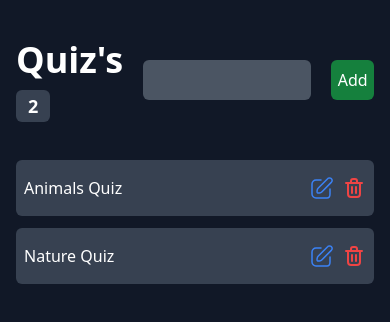
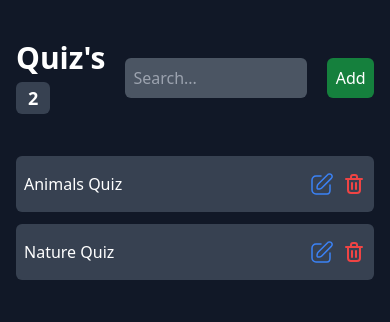
Before and after one commit to Reecure/React_quiz_test, a React (Vite) app: page / in a window 390 px wide. Shown: the top 322 px of the page. Built offline with nearby package versions, Linux system fonts and the light colour scheme.

Commit message:
refactor: refactoring code decompose header fix bugs in quiz's

```diff
--- a/src/App.tsx
+++ b/src/App.tsx
@@ -2,24 +2,16 @@ import { useEffect, useState } from 'react';
 
 import { quizList } from '../data';
 
-import Button from '@/components/ui/Button';
 import Container from '@/components/ui/Container';
-import Input from '@/components/ui/Input';
+import Header from '@/components/widgets/Header';
 import QuizForm from '@/components/widgets/QuizForm';
 import QuizList from '@/components/widgets/QuizList';
+import { throttle } from '@/helpers';
 import { IListQuiz, IQuiz } from '@/types';
 
 export type FormData = {
   title: string;
   quizList: IQuiz[];
-};
-
-const throttleDelete = () => {
-  return new Promise<void>((resolve) => {
-    setTimeout(() => {
-      resolve();
-    }, 1000);
-  });
 };
 
 const App = () => {
@@ -65,7 +57,7 @@ const App = () => {
     const updatedList = quizListInit?.filter((item) => item.id !== id);
 
     if (updatedList) {
-      await throttleDelete();
+      await throttle();
       setQuizListInit(updatedList);
       localStorage.setItem('reactQuizStorage', JSON.stringify(updatedList));
     }
@@ -77,48 +69,32 @@ const App = () => {
 
   if (formIsOpen && quizListInit) {
     return (
+      <main className="w-full">
         <QuizForm
           initedListQuiz={quizListInit}
           closeForm={() => setIsFormOpen(false)}
           initialValues={quizForEditing !== null ? quizForEditing : null}
           updateStorage={(quizList: IListQuiz[]) => setQuizListInit(quizList)}
         />
+      </main>
     );
   }
 
   return (
     <Container className="flex flex-col items-start w-full min-h-screen py-10">
       {!isQuizStarted && (
-        <header className="flex justify-between w-full items-center gap-5 mb-10">
-          {!formIsOpen && (
-            <p className="text-4xl font-semibold">
-              Quiz&apos;s{' '}
-              <span className="p-1 px-3 bg-gray-700 rounded-md text-lg">
-                {filteredQuizList?.length || 0}
-              </span>{' '}
-            </p>
-          )}
-
-          <Input
-            value={searchedQuizTitle}
-            name="searchQuiz"
-            variant="primary"
-            onChange={(e) => setSearchedQuizTitle(e.currentTarget.value)}
-            className="max-w-[450px] h-10"
-          />
-
-          <Button
-            variant="green"
-            onClick={() => {
+        <Header
+          quizListLength={filteredQuizList?.length || 0}
+          formIsOpen={formIsOpen}
+          searchQuizTitle={searchedQuizTitle}
+          setSearchedQuizTitle={(e) => setSearchedQuizTitle(e.currentTarget.value)}
+          setOpenForm={() => {
             setIsFormOpen(true);
             setQuizForEditing(null);
           }}
-          >
-            Add
-          </Button>
-        </header>
+        />
       )}
-
+      <main className="w-full">
         <QuizList
           isLoading={isLoading}
           setIdForEditing={editQuizHandler}
@@ -129,6 +105,7 @@ const App = () => {
             setIsQuizStarted(false);
           }}
         />
+      </main>
     </Container>
   );
 };
--- a/src/components/ui/UserAnswer/index.tsx
+++ b/src/components/ui/UserAnswer/index.tsx
@@ -8,7 +8,7 @@ interface Props {
 
 const UserAnswer: FC<Props> = ({ userAnswer }) => {
   return (
-    <div
+    <li
       className={`w-full border-2 p-5 rounded-md ${
         userAnswer.isCorrect ? 'border-green-300' : 'border-red-300'
       }`}
@@ -16,7 +16,7 @@ const UserAnswer: FC<Props> = ({ userAnswer }) => {
       <h5 className="text-xl font-semibold">Question: {userAnswer.title}</h5>
       <p>Answer: {userAnswer.answer}</p>
       <p>Points: {userAnswer.points}</p>
-    </div>
+    </li>
   );
 };
 
--- /dev/null
+++ b/src/components/widgets/Header/index.tsx
@@ -0,0 +1,48 @@
+import { ChangeEvent, FC } from 'react';
+
+import Button from '@/components/ui/Button';
+import Input from '@/components/ui/Input';
+
+interface Props {
+  quizListLength: number;
+  formIsOpen: boolean;
+  searchQuizTitle: string;
+  setSearchedQuizTitle: (e: ChangeEvent<HTMLInputElement>) => void;
+  setOpenForm: () => void;
+}
+
+const Header: FC<Props> = ({
+  quizListLength,
+  formIsOpen,
+  searchQuizTitle,
+  setSearchedQuizTitle,
+  setOpenForm,
+}) => {
+  return (
+    <header className="flex justify-between w-full items-center gap-5 mb-10">
+      {!formIsOpen && (
+        <p className="text-3xl font-semibold mb-1">
+          Quiz&apos;s{' '}
+          <span className="p-1 px-3 bg-gray-700 rounded-md text-lg">
+            {quizListLength}
+          </span>{' '}
+        </p>
+      )}
+
+      <Input
+        value={searchQuizTitle}
+        name="searchQuiz"
+        variant="primary"
+        placeholder="Search..."
+        onChange={setSearchedQuizTitle}
+        className="max-w-[450px] h-10"
+      />
+
+      <Button variant="green" onClick={setOpenForm}>
+        Add
+      </Button>
+    </header>
+  );
+};
+
+export default Header;
--- a/src/components/widgets/Quiz/index.tsx
+++ b/src/components/widgets/Quiz/index.tsx
@@ -1,24 +1,18 @@
 import { FC, useEffect, useState } from 'react';
 
+import chevron from '@/assets/icons/chevron.svg?react';
 import Button from '@/components/ui/Button';
 import Container from '@/components/ui/Container';
+import Icon from '@/components/ui/Icon';
 import Radio from '@/components/ui/Radio';
 import UserAnswer from '@/components/ui/UserAnswer';
+import { formatTime } from '@/helpers';
 import { IListQuiz, IUserQuizAnswer } from '@/types';
 
 interface Props {
   quiz: IListQuiz;
   closeQuiz: () => void;
 }
-
-const formatTime = (seconds: number) => {
-  const minutes = Math.floor(seconds / 60);
-  const remainingSeconds = seconds % 60;
-  const formattedMinutes = String(minutes).padStart(2, '0');
-  const formattedSeconds = String(remainingSeconds).padStart(2, '0');
-
-  return `${formattedMinutes}:${formattedSeconds}`;
-};
 
 const Quiz: FC<Props> = ({ quiz, closeQuiz }) => {
   const [currentQuestion, setCurrentQuestion] = useState(0);
@@ -99,11 +93,11 @@ const Quiz: FC<Props> = ({ quiz, closeQuiz }) => {
               Reset
             </Button>
           </div>
-          <div className="flex flex-col gap-5">
+          <ul className="flex flex-col gap-5">
             {userAnswers.map((answer) => (
               <UserAnswer key={answer.id} userAnswer={answer} />
             ))}
-          </div>
+          </ul>
         </div>
       </Container>
     );
@@ -111,7 +105,7 @@ const Quiz: FC<Props> = ({ quiz, closeQuiz }) => {
 
   return (
     <Container className="flex justify-center items-center min-h-screen">
-      <div className="flex flex-col gap-5 w-[450px] sm:w-[550px]">
+      <div className="flex flex-col gap-5 w-[320px] sm:w-[550px]">
         <h1 className="text-5xl font-semibold">{quiz.title}</h1>
         <div>
           <h2 className="text-2xl">
@@ -143,8 +137,15 @@ const Quiz: FC<Props> = ({ quiz, closeQuiz }) => {
             disabled={selectedAnswer === null}
             onClick={handleNextQuestion}
             variant="green"
+            className="flex justify-center items-center"
           >
             Next
+            <Icon
+              width={18}
+              height={18}
+              Svg={chevron}
+              className="rotate-90 relative top-[1px]"
+            />
           </Button>
 
           <p>{formatTime(currentTime)}</p>
--- a/src/components/widgets/QuizForm/index.tsx
+++ b/src/components/widgets/QuizForm/index.tsx
@@ -3,12 +3,14 @@ import { FC, useState } from 'react';
 import { FormProvider, useFieldArray, useForm } from 'react-hook-form';
 
 import { FormData } from '@/App';
+import chevron from '@/assets/icons/chevron.svg?react';
 import close from '@/assets/icons/close.svg?react';
 import Button from '@/components/ui/Button';
 import Container from '@/components/ui/Container';
 import Icon from '@/components/ui/Icon';
 import Input from '@/components/ui/Input';
 import QuestionAnswerForm from '@/components/ui/QuestionAnswerForm';
+import { throttle } from '@/helpers';
 import { IListQuiz } from '@/types';
 
 interface Props {
@@ -17,14 +19,6 @@ interface Props {
   closeForm: () => void;
   updateStorage: (list: IListQuiz[]) => void;
 }
-
-const throttleSubmission = () => {
-  return new Promise<void>((resolve) => {
-    setTimeout(() => {
-      resolve();
-    }, 1000);
-  });
-};
 
 const QuizForm: FC<Props> = ({
   initedListQuiz,
@@ -37,7 +31,17 @@ const QuizForm: FC<Props> = ({
   const methods = useForm<FormData>({
     defaultValues: initialValues
       ? { title: initialValues.title, quizList: initialValues.questions }
-      : { quizList: [], title: '' },
+      : {
+          quizList: [
+            {
+              id: crypto.randomUUID(),
+              title: '',
+              points: '1',
+              answers: [{ id: crypto.randomUUID(), answer: '', isCorrect: false }],
+            },
+          ],
+          title: '',
+        },
   });
 
   const { handleSubmit, register, setError } = methods;
@@ -71,6 +75,13 @@ const QuizForm: FC<Props> = ({
     setIsLoading(true);
     let hasError = false;
 
+    if (data.quizList.length === 0) {
+      setFormError('The quiz must have at least one question.');
+      setIsLoading(false);
+
+      return;
+    }
+
     data.quizList.forEach((question, index) => {
       const hasCorrectAnswer = question.answers.some((answer) => answer.isCorrect);
 
@@ -90,7 +101,7 @@ const QuizForm: FC<Props> = ({
       return;
     }
 
-    await throttleSubmission();
+    await throttle();
 
     let updatedQuizList: IListQuiz[];
 
@@ -118,7 +129,17 @@ const QuizForm: FC<Props> = ({
 
   return (
     <Container className="flex flex-col items-center max-w-[750px]">
-      <Button variant="green" onClick={() => closeForm()} className="self-start my-5">
+      <Button
+        variant="green"
+        onClick={() => closeForm()}
+        className="self-start my-5 flex justify-center items-center"
+      >
+        <Icon
+          width={18}
+          height={18}
+          Svg={chevron}
+          className="-rotate-90 relative top-[1px]"
+        />
         Back
       </Button>
       <FormProvider {...methods}>
--- a/src/components/widgets/QuizList/index.tsx
+++ b/src/components/widgets/QuizList/index.tsx
@@ -59,11 +59,15 @@ const QuizList: FC<Props> = ({
     );
   }
 
+  if (quizs.length === 0) {
+    return <h2 className="text-2xl mx-auto mt-5">There is no quiz&apos;s yet</h2>;
+  }
+
   return (
     <section className="flex flex-col items-center gap-10 w-full">
-      <div className="flex flex-col items-center max-w-[750px] gap-3 w-full">
+      <ul className="flex flex-col items-center max-w-[750px] gap-3 w-full">
         {quizs?.map((quiz, i) => (
-          <div
+          <li
             key={quiz.id}
             className="flex justify-between items-center px-2 py-4 bg-gray-700 group rounded-md w-full"
           >
@@ -84,9 +88,9 @@ const QuizList: FC<Props> = ({
                 />
               </Button>
             </div>
-          </div>
+          </li>
         ))}
-      </div>
+      </ul>
     </section>
   );
 };
--- /dev/null
+++ b/src/helpers/index.ts
@@ -0,0 +1,16 @@
+export const throttle = () => {
+  return new Promise<void>((resolve) => {
+    setTimeout(() => {
+      resolve();
+    }, 1000);
+  });
+};
+
+export const formatTime = (seconds: number) => {
+  const minutes = Math.floor(seconds / 60);
+  const remainingSeconds = seconds % 60;
+  const formattedMinutes = String(minutes).padStart(2, '0');
+  const formattedSeconds = String(remainingSeconds).padStart(2, '0');
+
+  return `${formattedMinutes}:${formattedSeconds}`;
+};
```
Lines whose indentation alone changed are shown as unchanged.
